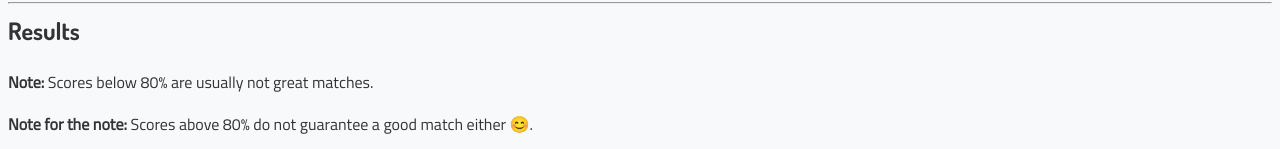
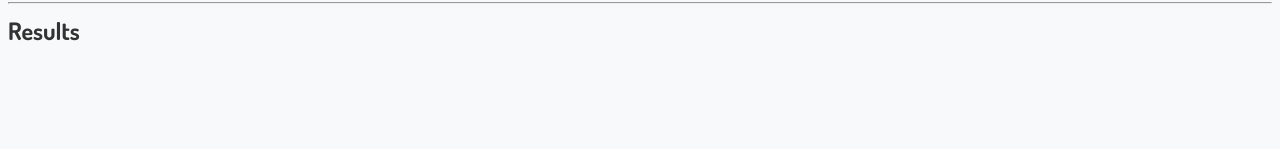
Before and after one commit to Netruk44/steam-embedding-search, a React (Create React App) app in the folder 11_react-interface/: page / in a window 1280 px wide. Shown: the part 803-952 px from the top of the page. After the commit the page ends 881 px from the top, so only its background shows below. Built offline with nearby package versions, Linux system fonts and the light colour scheme.

Commit message:
Remove note, increase default number of results to 25

```diff
--- a/11_react-interface/src/App.js
+++ b/11_react-interface/src/App.js
@@ -7,7 +7,7 @@ function App() {
   const [isSearching, setIsSearching] = useState(false);
   const [isAdvancedOpen, setIsAdvancedOpen] = useState(false);
   const [instruction, setInstruction] = useState('');
-  const [numResults, setNumResults] = useState(10);
+  const [numResults, setNumResults] = useState(25);
   const [type, setType] = useState('all');
 
   const doSearch = () => {
@@ -85,8 +85,6 @@ function App() {
       </form>
       <hr />
       <h2>Results</h2>
-      <p><strong>Note:</strong> Scores below 80% are usually not great matches.</p>
-      <p><strong>Note for the note:</strong> Scores above 80% do not guarantee a good match either 😊.</p>
       <div className="results-container">
         {searchResults.map((result, index) => (
             <div className="results-card" key={index}>
```
